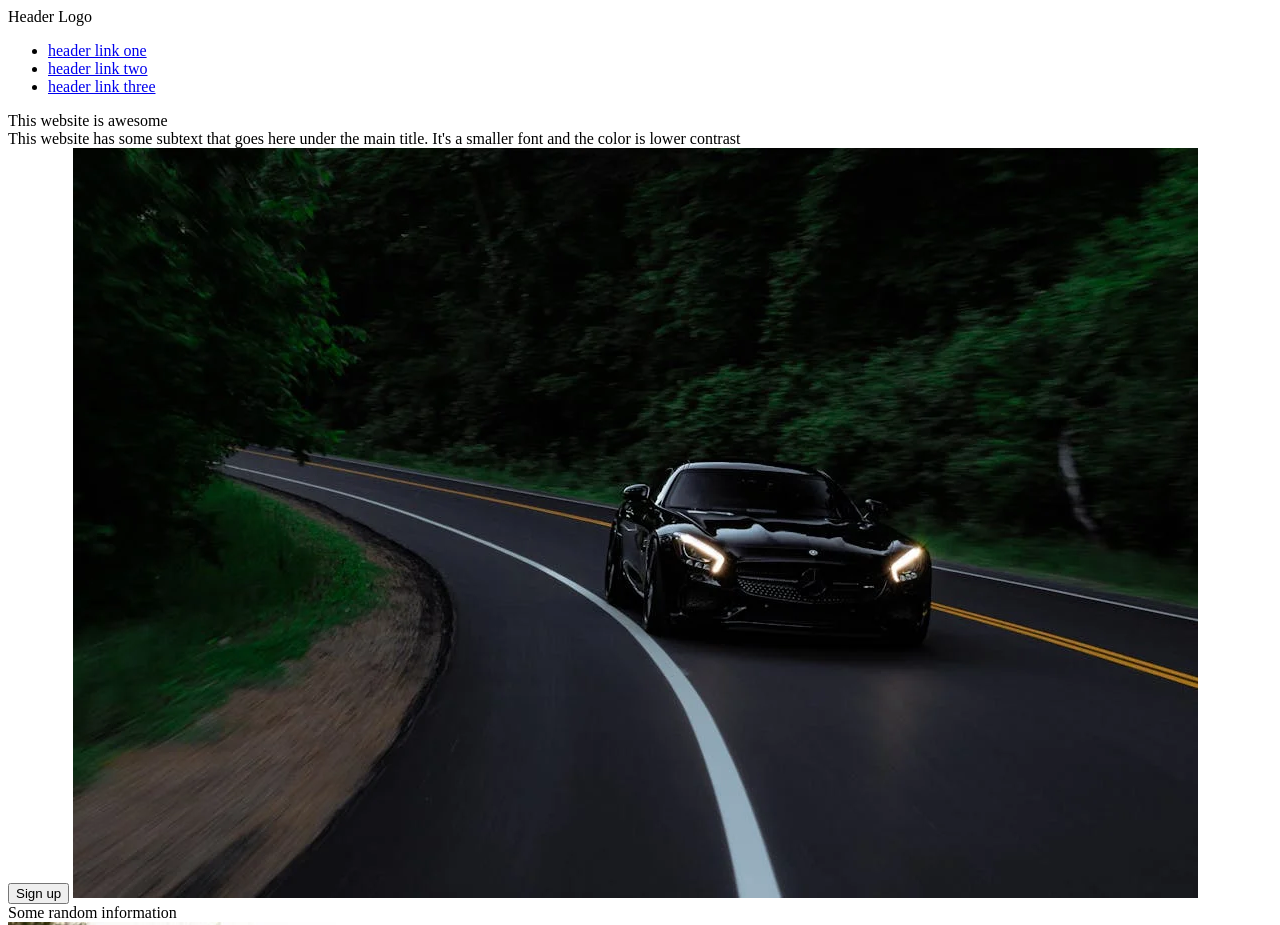
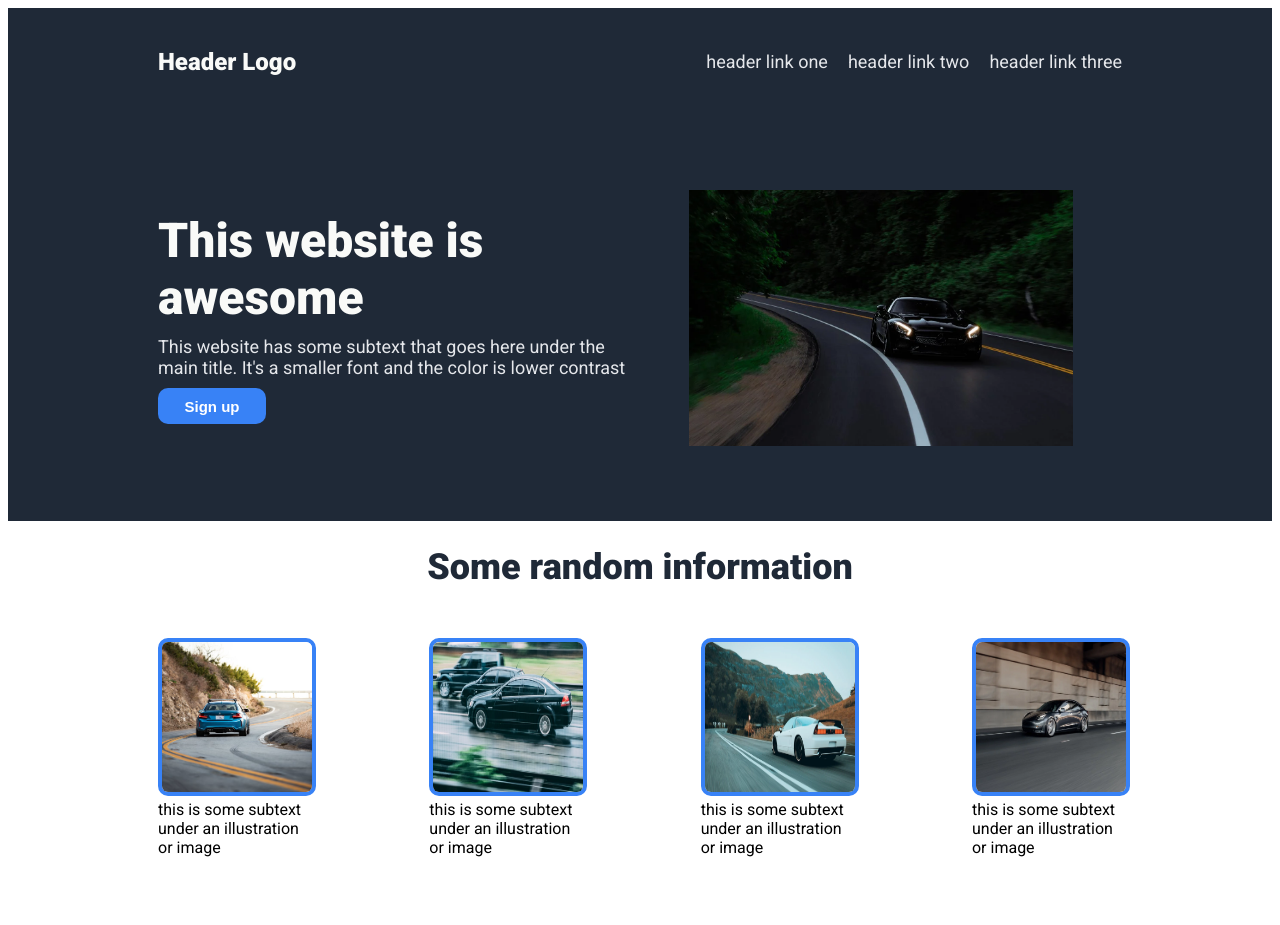
Before and after one commit to 1ttpr0/landing_page, a plain HTML site: page index.html in a window 1280 px wide. Shown: the top 925 px of the page. Drawn offline with Linux system fonts and the light colour scheme.

Commit message:
Add styles
added all styles as required

```diff
--- a/index.html
+++ b/index.html
@@ -4,36 +4,77 @@
     <meta charset="UTF-8">
     <meta name="viewport" content="width=device-width, initial-scale=1.0">
     <title>Document</title>
+    <link href="https://fonts.googleapis.com/css2?family=Roboto:wght@100;300;400;700;900&display=swap" rel="stylesheet">
     <link rel="stylesheet" href="styles.css">
 </head>
 <body>
+    <div class="flex-containers">
+        <div class="top">
             <div class="header_logo">Header Logo</div>
             <ul class="header_links">
                 <li><a href="https://www.google.com">header link one</a></li>
                 <li><a href="https://www.google.com">header link two</a></li>
                 <li><a href="https://www.google.com">header link three</a></li>
             </ul>
+        </div>
+
+        <div class="middle_1">
+            <div class="left_middle1">
                 <div class="main_title">This website is awesome</div>
                 <div class="subtext_main">This website has some subtext that goes here under the main title. It's a smaller font
                     and the color is lower contrast</div>
                 <button class="sign_up_1">Sign up</button>
+            </div>
+            <div class="right_middle1">
                 <img class="main_photo" src="./img/merc.webp" alt="mercedez on a moutain road">
+            </div>
+        </div>
+
+        <div class="middle_2">
+            <div class="top_middle2">
                 <div class="random_info">Some random information</div>
+            </div>
+            <div class="bottom_middle2">
+                <div class="card">
                     <img src="./img/bmw.jpeg" alt="the back of a bmw">
                     <div class="subtext_img">this is some subtext under an illustration or image</div>
+                </div>
+                <div class="card">
                     <img src="./img/coupe.webp" alt="black coupe with other black cars">
                     <div class="subtext_img">this is some subtext under an illustration or image</div>
+                </div>
+                <div class="card">
                     <img src="./img/nsx.webp" alt="back of a nsx">
                     <div class="subtext_img">this is some subtext under an illustration or image</div>
+                </div>
+                <div class="card">
                     <img src="./img/tsla.webp" alt="side photo of a tesla">
                     <div class="subtext_img">this is some subtext under an illustration or image</div>
+                </div>
+            </div>
+        </div>
+
+        <div class="middle_3">
             <div class="quote">This is an inspiring quote, or a testimonial from a customer. Maybe it's just filling up space, or maybe people
                 will actually read it. Who knows? All I know is that it looks nice.</div>
             <div class="quote_author">-Thor, God of Thunder</div>
+        </div>
+
+        <div class="middle_4">
+            <div class="inside_middle4">
+                <div class="left_middle4">
                     <div class="end_title">Call to action! It's time!</div>
                     <div class="subtext_end">Sign up for our product by clicking that button right over there!</div>
+                </div>
+                <div class="right_middle4">
                     <button class="sign_up_2">Sign up</button>
+                </div>
+            </div>
+        </div>
+
+        <div class="bottom">
             <div class="footer">Copyright. The Odin Project 2021</div>
-
+        </div>
+    </div>
 </body>
 </html>
--- a/styles.css
+++ b/styles.css
@@ -0,0 +1,204 @@
+body {
+    font-family: Roboto, sans-serif;
+}
+
+a {
+    text-decoration: none;
+    color: #E5E7EB;
+}
+
+ul {
+    list-style: none;
+}
+
+.flex-containers {
+    display: flex;
+    flex-direction: column;
+}
+
+.top {
+    display: flex;
+    justify-content: space-between;
+    background-color: #1F2937;
+    padding-left: 150px;
+    padding-right: 150px;
+    padding-bottom: 75px;
+    padding-top: 25px;
+}
+
+.header_logo {
+    display: flex;
+    justify-content: center;
+    align-items: center;
+    color: #f9faf8;
+    font-size: 24px;
+    font-weight: 800;
+}
+
+.header_links {
+    display: flex;
+    justify-content: center;
+    align-items: center;
+    gap: 20px;
+    font-size: 18px;
+}
+
+.main_title {
+    font-size: 48px;
+    font-weight: 900;
+    color: #f9faf8;
+}
+
+.subtext_main {
+    font-size: 18px;
+    color: #E5E7EB;
+}
+
+button {
+    background-color: #3882F6;
+    color: white;
+    font-size: 15px;
+    font-weight: 800;
+    width: 108px;
+    height: 36px;
+    border-radius: 10px;
+    border: none;
+}
+
+.middle_1 {
+    display: flex;
+    background-color: #1F2937;
+    justify-content: center;
+    align-items: center;
+    padding-left: 150px;
+    padding-right: 150px;
+    padding-bottom: 75px;
+    padding-top: 25px;
+}
+
+.left_middle1 {
+    display: flex;
+    flex-direction: column;
+    width:50vw;
+    gap: 10px;
+}
+
+.right_middle1 {
+    display: flex;
+    justify-content: center;
+    align-items: center;
+    width:50vw;
+}
+
+.main_photo {
+    width: 30vw;
+    height: auto;
+}
+
+.middle_2 {
+    display: flex;
+    flex-direction: column;
+    padding-left: 150px;
+    padding-right: 150px;
+    padding-bottom: 150px;
+    padding-top: 25px;
+    gap: 50px;
+}
+
+.top_middle2 {
+    display: flex;
+    justify-content: center;
+    align-items: center;
+    font-size: 36px;
+    font-weight: 900;
+    color: #1F2937;
+}
+
+.bottom_middle2 {
+    display: flex;
+    justify-content: space-between;
+    align-items: center;
+    gap: 50px;
+}
+
+.bottom_middle2 img {
+    width: 150px;
+    height: 150px;
+    border: 4px solid #3882F6;
+    border-radius: 10px;
+}
+
+.card {
+    width: 150px;
+    height: 150px;
+}
+
+.middle_3 {
+    display: flex;
+    flex-direction: column;
+    padding-left: 150px;
+    padding-right: 150px;
+    padding-bottom: 75px;
+    padding-top: 75px;
+    background-color: #E5E7EB;
+    justify-content: center;
+}
+
+.quote {
+    font-size: 36px;
+    font-style: italic;
+    font-weight: 100;
+    color: #1F2937;
+}
+
+.quote_author {
+    text-align: end;
+    font-weight: 900;
+    font-size: 20px;
+}
+
+.middle_4 {
+    display: flex;
+    padding-left: 150px;
+    padding-right: 150px;
+    padding-bottom: 75px;
+    padding-top: 75px;
+    justify-content: center;
+    align-items: center;
+}
+
+.inside_middle4 {
+    display: flex;
+    width:881px;
+    height:168px;
+    background-color: #3882F6;
+    border-radius: 12px;
+    justify-content: space-around;
+    align-items: center;
+}
+
+.left_middle4 {
+    color: white;
+}
+
+.end_title {
+    font-weight: 900;
+    font-size: 24px;
+}
+
+.right_middle4 {
+    border: 2px solid white;
+    border-radius: 12px;
+}
+
+.bottom {
+    display: flex;
+    padding-left: 150px;
+    padding-right: 150px;
+    padding-bottom: 50px;
+    padding-top: 50px;
+    justify-content: center;
+    align-items: center;
+    background-color: #1F2937;
+    color:#E5E7EB;
+}
```
Lines whose indentation alone changed are shown as unchanged.
